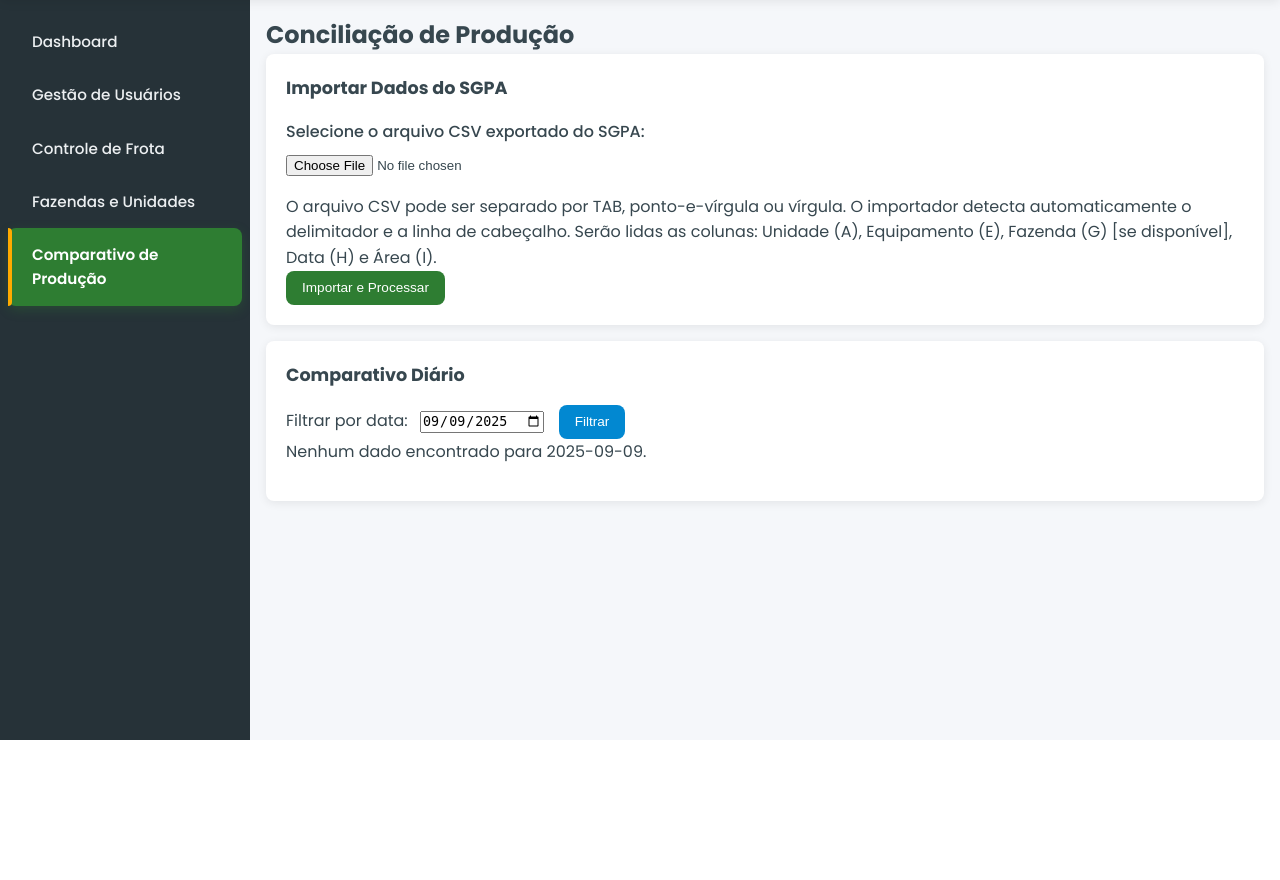
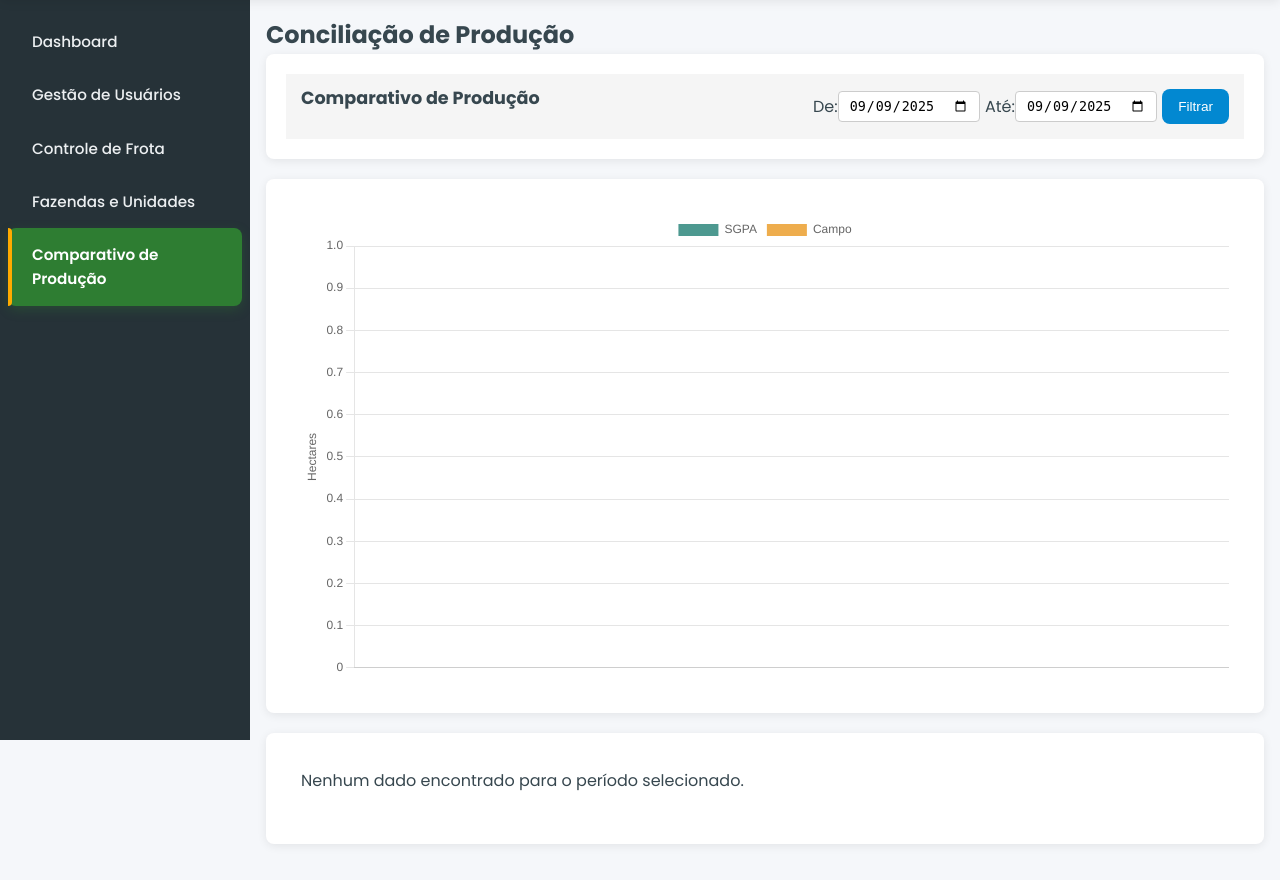
Before and after one commit to HenriqueR3is/Agro-Access, a PHP site: template app/views/admin/admin_comparativo.php in a window 1280 px wide. Shown: the part 60-940 px from the top of the page. Before the commit the page ends 800 px from the top, so only its background shows below. Run offline with PHP 8.4, Linux system fonts and the light colour scheme; the visitor is signed in with stand-in values (Sample User, id 1); tables that the repository leaves empty or names only in its code hold one stand-in row (values such as "Sample post"); the template is opened without the code that fills it: most values are stand-ins (such as "Sample title", 1, 10 or a date in 2020).

Commit message:
feat: Implement initial version of production comparison dashboard

```diff
--- a/app/views/admin/admin_comparativo.php
+++ b/app/views/admin/admin_comparativo.php
@@ -275,12 +275,12 @@ require_once __DIR__ . '/../../../app/includes/header.php';
 <link rel="stylesheet" href="/public/static/css/admin.css">
 
 <?php
-// ----------------- Monta o comparativo -----------------
-$data_filtro = $_GET['data'] ?? date('Y-m-d');
-$resultados = [];
+// ================= FILTRO DE DATAS =================
+$data_inicio = $_GET['data_inicio'] ?? date('Y-m-d');
+$data_fim = $_GET['data_fim'] ?? $data_inicio;
 
 try {
-    // ver se producao_sgpa tem fazenda_id (de novo)
+    // ver se producao_sgpa tem fazenda_id
     $stmtCol = $pdo->prepare("
         SELECT COUNT(*)
         FROM INFORMATION_SCHEMA.COLUMNS
@@ -295,66 +295,77 @@ try {
             e.nome AS equipamento_nome,
             f.nome AS fazenda_nome,
             COALESCE(agro.total_ha, 0) AS ha_agro_access,
-                COALESCE(sgpa.total_ha, 0) AS ha_sgpa
+            COALESCE(sgpa.total_ha, 0) AS ha_sgpa,
+            p.data
         FROM (
-                SELECT equipamento_id, fazenda_id FROM apontamentos WHERE DATE(data_hora) = ?
-                UNION
-                SELECT equipamento_id, fazenda_id FROM producao_sgpa WHERE data = ?
-            ) AS pairs
-            JOIN equipamentos e ON pairs.equipamento_id = e.id
+            SELECT DISTINCT equipamento_id, fazenda_id, DATE(data) AS data
+            FROM producao_sgpa
+            WHERE DATE(data) BETWEEN ? AND ?
+        ) p
+        JOIN equipamentos e ON p.equipamento_id = e.id
         LEFT JOIN (
-                SELECT equipamento_id, fazenda_id, SUM(hectares) AS total_ha
+            SELECT equipamento_id, fazenda_id, SUM(hectares) AS total_ha, DATE(data_hora) as data
             FROM apontamentos
-                WHERE DATE(data_hora) = ?
-                GROUP BY equipamento_id, fazenda_id
-            ) AS agro ON agro.equipamento_id = pairs.equipamento_id AND agro.fazenda_id = pairs.fazenda_id
+            WHERE DATE(data_hora) BETWEEN ? AND ?
+            GROUP BY equipamento_id, fazenda_id, DATE(data_hora)
+        ) AS agro
+            ON agro.equipamento_id = p.equipamento_id
+           AND agro.fazenda_id = p.fazenda_id
+           AND agro.data = p.data
         LEFT JOIN (
-                SELECT equipamento_id, fazenda_id, SUM(hectares_sgpa) AS total_ha
+            SELECT equipamento_id, fazenda_id, SUM(hectares_sgpa) AS total_ha, DATE(data) as data
             FROM producao_sgpa
-                WHERE data = ?
-                GROUP BY equipamento_id, fazenda_id
-            ) AS sgpa ON sgpa.equipamento_id = pairs.equipamento_id AND sgpa.fazenda_id = pairs.fazenda_id
-            LEFT JOIN fazendas f ON f.id = pairs.fazenda_id
-            ORDER BY e.nome, f.nome
+            WHERE DATE(data) BETWEEN ? AND ?
+            GROUP BY equipamento_id, fazenda_id, DATE(data)
+        ) AS sgpa
+            ON sgpa.equipamento_id = p.equipamento_id
+           AND sgpa.fazenda_id = p.fazenda_id
+           AND sgpa.data = p.data
+        LEFT JOIN fazendas f ON f.id = p.fazenda_id
+        ORDER BY p.data, e.nome, f.nome
         ";
+
         $stmt = $pdo->prepare($sql);
-        $stmt->execute([$data_filtro, $data_filtro, $data_filtro, $data_filtro]);
+        $stmt->execute([$data_inicio, $data_fim, $data_inicio, $data_fim, $data_inicio, $data_fim]);
+        $resultados = $stmt->fetchAll(PDO::FETCH_ASSOC);
+
     } else {
         $sql = "
         SELECT
             e.nome AS equipamento_nome,
             COALESCE(agro.total_ha, 0) AS ha_agro_access,
-                COALESCE(sgpa.total_ha, 0) AS ha_sgpa
-            FROM (
-                SELECT equipamento_id FROM apontamentos WHERE DATE(data_hora) = ?
-                UNION
-                SELECT equipamento_id FROM producao_sgpa WHERE data = ?
-            ) AS pairs
-            JOIN equipamentos e ON pairs.equipamento_id = e.id
+            COALESCE(sgpa.total_ha, 0) AS ha_sgpa,
+            DATE(p.data) as data
+        FROM producao_sgpa p
+        JOIN equipamentos e ON p.equipamento_id = e.id
         LEFT JOIN (
-                SELECT equipamento_id, SUM(hectares) AS total_ha
+            SELECT equipamento_id, SUM(hectares) AS total_ha, DATE(data_hora) as data
             FROM apontamentos
-                WHERE DATE(data_hora) = ?
-                GROUP BY equipamento_id
-            ) AS agro ON agro.equipamento_id = pairs.equipamento_id
+            WHERE DATE(data_hora) BETWEEN ? AND ?
+            GROUP BY equipamento_id, DATE(data_hora)
+        ) AS agro
+        ON agro.equipamento_id = p.equipamento_id AND agro.data = DATE(p.data)
         LEFT JOIN (
-                SELECT equipamento_id, SUM(hectares_sgpa) AS total_ha
+            SELECT equipamento_id, SUM(hectares_sgpa) AS total_ha, DATE(data) as data
             FROM producao_sgpa
-                WHERE data = ?
-                GROUP BY equipamento_id
-            ) AS sgpa ON sgpa.equipamento_id = pairs.equipamento_id
-            WHERE agro.total_ha IS NOT NULL OR sgpa.total_ha IS NOT NULL
-            ORDER BY e.nome
+            WHERE DATE(data) BETWEEN ? AND ?
+            GROUP BY equipamento_id, DATE(data)
+        ) AS sgpa
+        ON sgpa.equipamento_id = p.equipamento_id AND sgpa.data = DATE(p.data)
+        WHERE DATE(p.data) BETWEEN ? AND ?
+        ORDER BY e.nome, DATE(p.data)
         ";
         $stmt = $pdo->prepare($sql);
-        $stmt->execute([$data_filtro, $data_filtro, $data_filtro, $data_filtro]);
+        $stmt->execute([$data_inicio, $data_fim, $data_inicio, $data_fim, $data_inicio, $data_fim]);
+        $resultados = $stmt->fetchAll(PDO::FETCH_ASSOC);
     }
 
-    $resultados = $stmt->fetchAll(PDO::FETCH_ASSOC);
 } catch (PDOException $e) {
     $_SESSION['error_message'] = "Erro ao buscar dados: " . $e->getMessage();
 }
 ?>
+
+<link rel="stylesheet" href="/public/static/css/admin_comparativo.css">
 
 <div class="container">
     <div class="page-header"><h2>Conciliação de Produção</h2></div>
@@ -369,40 +380,36 @@ try {
         <div class="alert alert-info"><?= $_SESSION['info_message']; unset($_SESSION['info_message']); ?></div>
     <?php endif; ?>
 
+    <!-- Filtro de período -->
     <div class="card">
-        <div class="card-header"><h3>Importar Dados do SGPA</h3></div>
-        <div class="card-body">
-            <form action="/comparativo" method="POST" enctype="multipart/form-data">
-                <div class="form-group">
-                    <label>Selecione o arquivo CSV exportado do SGPA:</label>
-                    <input type="file" name="arquivo_csv" accept=".csv" required class="form-input">
-                </div>
-                <p class="info-text">
-                    O arquivo CSV pode ser separado por TAB, ponto-e-vírgula ou vírgula. O importador detecta automaticamente o delimitador e a linha de cabeçalho.
-                    Serão lidas as colunas: Unidade (A), Equipamento (E), Fazenda (G) [se disponível], Data (H) e Área (I).
-                </p>
-                <button type="submit" class="btn btn-primary">Importar e Processar</button>
+        <div class="card-header flex-between">
+            <h3>Comparativo de Produção</h3>
+            <form method="GET" action="/comparativo" class="flex">
+                <label for="data_inicio">De:</label>
+                <input type="date" id="data_inicio" name="data_inicio" value="<?= htmlspecialchars($data_inicio) ?>" class="form-input">
+                <label for="data_fim">Até:</label>
+                <input type="date" id="data_fim" name="data_fim" value="<?= htmlspecialchars($data_fim) ?>" class="form-input">
+                <button type="submit" class="btn btn-secondary">Filtrar</button>
             </form>
         </div>
     </div>
 
+    <!-- Gráfico comparativo -->
     <div class="card">
-        <div class="card-header flex-between">
-            <h3>Comparativo Diário</h3>
-            <form method="GET" action="/comparativo" class="flex">
-                <label for="data-filtro" style="margin-right: 8px;">Filtrar por data:</label>
-                <input type="date" id="data-filtro" name="data" value="<?= htmlspecialchars($data_filtro) ?>" class="form-input" style="margin-right: 10px;">
-                <button type="submit" class="btn btn-secondary">Filtrar</button>
-            </form>
+        <div class="card-body">
+            <canvas id="comparativoChart" height="150"></canvas>
         </div>
+    </div>
+
+    <!-- Tabela comparativa -->
+    <div class="card">
         <div class="card-body table-container">
             <?php if (empty($resultados)): ?>
-                <p class="text-center">Nenhum dado encontrado para <?= htmlspecialchars($data_filtro) ?>.</p>
+                <p class="text-center">Nenhum dado encontrado para o período selecionado.</p>
             <?php else: ?>
                 <table class="table-comparativo">
                     <thead>
                         <tr>
-                            <th>Unidade</th>
                             <th>Data</th>
                             <th>Equipamento</th>
                             <?php if ($producao_tem_fazenda): ?><th>Fazenda</th><?php endif; ?>
@@ -417,11 +424,9 @@ try {
                             $ha_agro = (float) ($row['ha_agro_access'] ?? 0);
                             $dif = $ha_agro - $ha_sgpa;
                             $cor = $dif > 0 ? 'var(--accent)' : ($dif < 0 ? 'var(--danger)' : '');
-                            $data_display = isset($row['data_producao']) ? (new DateTime($row['data_producao']))->format('d/m/Y') : 'N/A';
-                            $unidade_nome = $row['unidade_nome'] ?? 'N/A';
+                            $data_display = isset($row['data']) ? (new DateTime($row['data']))->format('d/m/Y') : 'N/A';
                         ?>
                         <tr>
-                                <td><?= htmlspecialchars($unidade_nome) ?></td>
                             <td><?= htmlspecialchars($data_display) ?></td>
                             <td><?= htmlspecialchars($row['equipamento_nome'] ?? 'N/A') ?></td>
                             <?php if ($producao_tem_fazenda): ?>
@@ -441,29 +446,29 @@ try {
     </div>
 </div>
 
-<style>
-.table-comparativo {
-    width: 100%;
-    border-collapse: collapse;
+<!-- Chart.js -->
+<script src="https://cdn.jsdelivr.net/npm/chart.js"></script>
+<script>
+const ctx = document.getElementById('comparativoChart').getContext('2d');
+const labels = <?= json_encode(array_map(fn($r)=>$r['equipamento_nome'], $resultados)) ?>;
+const dataAgro = <?= json_encode(array_map(fn($r)=>(float)$r['ha_agro_access'], $resultados)) ?>;
+const dataSGPA = <?= json_encode(array_map(fn($r)=>(float)$r['ha_sgpa'], $resultados)) ?>;
+
+new Chart(ctx, {
+    type: 'bar',
+    data: {
+        labels: labels,
+        datasets: [
+            { label: 'SGPA', data: dataSGPA, backgroundColor: '#4d9990' },
+            { label: 'Campo', data: dataAgro, backgroundColor: '#eead4d' }
+        ]
+    },
+    options: {
+        responsive: true,
+        plugins: { legend: { position: 'top' } },
+        scales: { y: { beginAtZero: true, title: { display: true, text: 'Hectares' } } }
     }
-.table-comparativo th, .table-comparativo td {
-    padding: 8px 12px;
-    border: 1px solid #ddd;
-    text-align: center;
-}
-.table-comparativo th {
-    background-color: #263638;
-}
-.table-comparativo tr:nth-child(even) {
-    background-color: #fafafa;
-}
-.table-comparativo tr:hover {
-    background-color: #f1f7ff;
-}
-.table-container {
-    overflow-x: auto;
-}
-</style>
-
+});
+</script>
 
 <?php require_once __DIR__ . '/../../../app/includes/footer.php'; ?>
--- /dev/null
+++ b/public/static/css/admin_comparativo.css
@@ -0,0 +1,37 @@
+.table-comparativo {
+    width: 100%;
+    border-collapse: collapse;
+}
+.table-comparativo th, .table-comparativo td {
+    padding: 8px 12px;
+    border: 1px solid #ddd;
+    text-align: center;
+}
+.table-comparativo th {
+    background-color: #263638;
+    color: #fff;
+}
+.table-comparativo tr:nth-child(even) {
+    background-color: #fafafa;
+}
+.table-comparativo tr:hover {
+    background-color: #f1f7ff;
+}
+.table-container {
+    overflow-x: auto;
+}
+
+/* Cards e alertas */
+.card { margin-bottom: 20px; }
+.card-header { background-color: #f5f5f5; padding: 10px 15px; }
+.card-body { padding: 15px; }
+
+.alert { padding: 10px 15px; border-radius: 4px; margin-bottom: 15px; }
+.alert-success { background-color: #d4edda; color: #155724; }
+.alert-danger { background-color: #f8d7da; color: #721c24; }
+.alert-info { background-color: #d1ecf1; color: #0c5460; }
+
+/* Formulários */
+.form-input { padding: 6px 10px; margin-right: 5px; border: 1px solid #ccc; border-radius: 4px; }
+.flex { display: flex; align-items: center; }
+.flex-between { display: flex; justify-content: space-between; align-items: center; }
```
Lines whose indentation alone changed are shown as unchanged.
